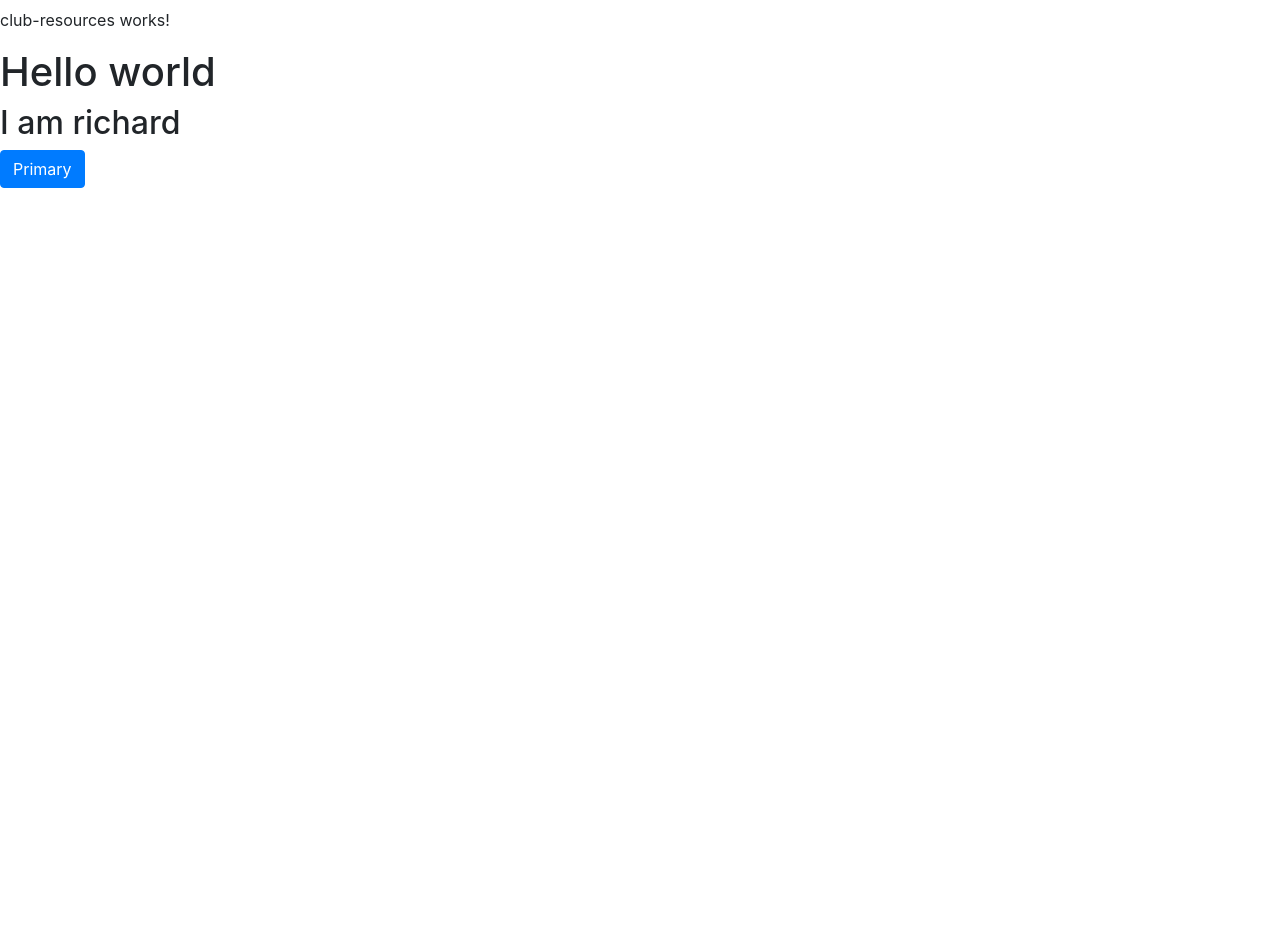
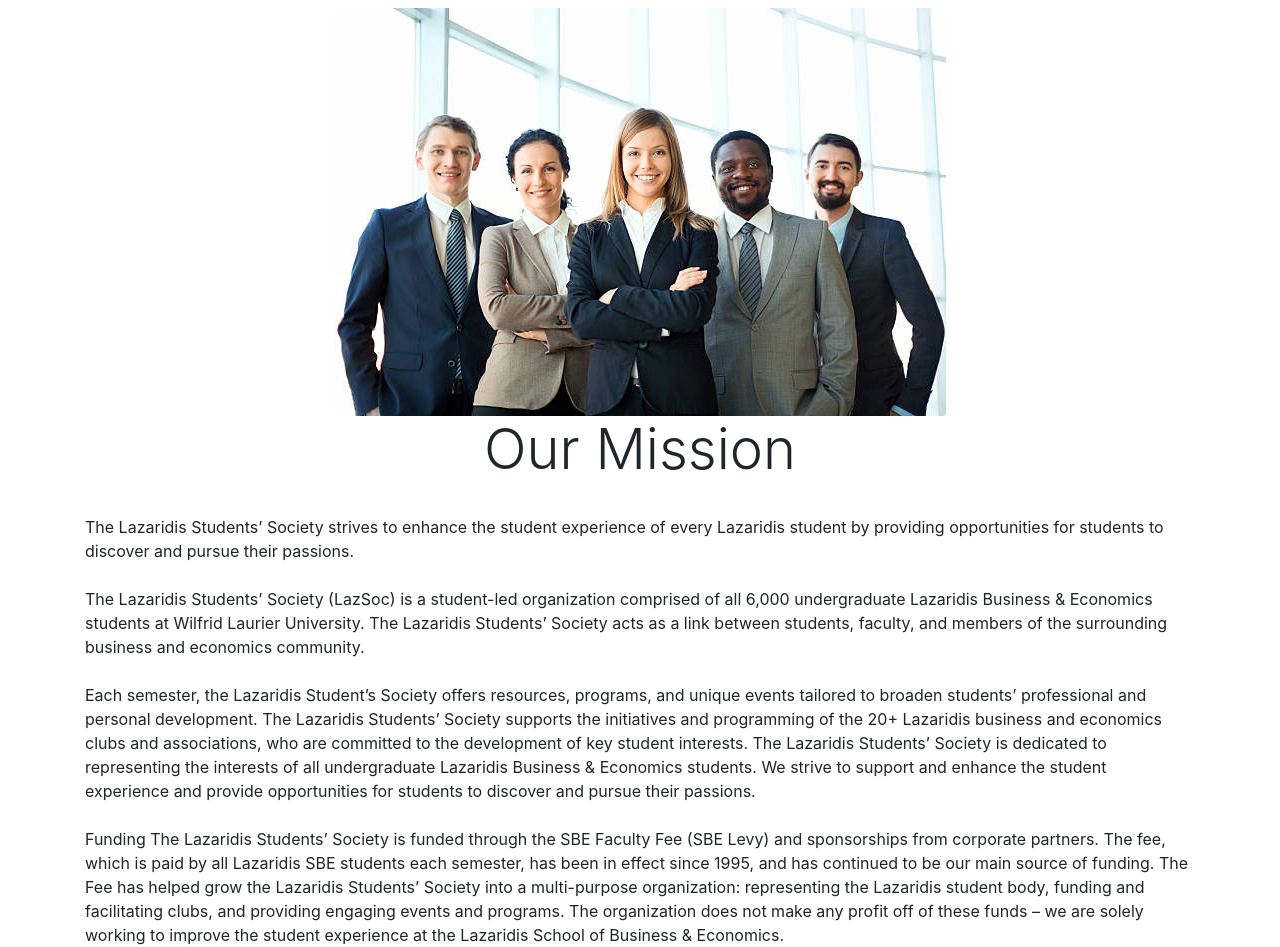
Before and after one commit to hugessen/Lazsoc-Blog, an Angular app: page /resources in a window 1280 px wide. Shown: the part 50-997 px from the top of the page. Before the commit the page ends 800 px from the top, so only its background shows below. Built offline with nearby package versions, Linux system fonts and the light colour scheme.

Commit message:
WebAPI and Newsfeed Data Loading
- Created WebAPI for fetching API data
- Newsfeed now renders event data (messily)

```diff
--- a/src/app/club-resources/club-resources.component.html
+++ b/src/app/club-resources/club-resources.component.html
@@ -1,6 +1,14 @@
-<p>
-  club-resources works!
-</p>
-<h1>Hello world</h1>
-<h2>I am richard</h2>
-<button type="button" class="btn btn-primary">Primary</button>
+<img src="assets/img/Lazsoc-VPs.jpg" class="rounded mx-auto d-block" alt="">
+<!-- <h1 class="display-3 text-center">Lazaridis Students' Society</h1> -->
+<h1 class="display-4 text-center">Our Mission</h1><br/>
+<div class="container">
+  The Lazaridis Students’ Society strives to enhance the student experience of every Lazaridis student by providing opportunities for students to discover and pursue their passions.
+  <br/><br/>
+  The Lazaridis Students’ Society (LazSoc) is a student-led organization comprised of all 6,000 undergraduate Lazaridis Business & Economics students at Wilfrid Laurier University. The Lazaridis Students’ Society acts as a link between students, faculty, and members of the surrounding business and economics community.
+  <br/><br/>
+  Each semester, the Lazaridis Student’s Society offers resources, programs, and unique events tailored to broaden students’ professional and personal development. The Lazaridis Students’ Society supports the initiatives and programming of the 20+ Lazaridis business and economics clubs and associations, who are committed to the development of key student interests.
+  The Lazaridis Students’ Society is dedicated to representing the interests of all undergraduate Lazaridis Business & Economics students. We strive to support and enhance the student experience and provide opportunities for students to discover and pursue their passions.
+  <br/><br/>
+  Funding
+  The Lazaridis Students’ Society is funded through the SBE Faculty Fee (SBE Levy) and sponsorships from corporate partners. The fee, which is paid by all Lazaridis SBE students each semester, has been in effect since 1995, and has continued to be our main source of funding. The Fee has helped grow the Lazaridis Students’ Society into a multi-purpose organization: representing the Lazaridis student body, funding and facilitating clubs, and providing engaging events and programs. The organization does not make any profit off of these funds – we are solely working to improve the student experience at the Lazaridis School of Business & Economics.
+</div>
--- a/src/app/newsfeed/newsfeed.component.html
+++ b/src/app/newsfeed/newsfeed.component.html
@@ -2,3 +2,16 @@
 <!-- <h1 class="display-2 text-center"><b>Lazaridis Students' Society</b></h1> -->
 <h1 class="display-3 text-center"><b>Something big is coming</b></h1>
 <h1 class="display-5 text-muted text-center">#RushPike2017</h1>
+
+<h3>Some events</h3>
+<div class="container">
+  <div class="card" style="width: 20rem;" *ngFor="let event of events">
+    <img class="card-img-top" src="assets/img/DECA.png" style="height:10rem">
+    <div class="card-block">
+      <h5 class="card-title">{{event.title}}</h5>
+      <h6 class="card-subtitle mb-2 text-muted">{{event.sub_heading}}</h6>
+      <!-- <a href="#" class="btn btn-primary">Go somewhere</a> -->
+    </div>
+  </div>
+
+</div>
--- a/src/app/newsfeed/newsfeed.component.ts
+++ b/src/app/newsfeed/newsfeed.component.ts
@@ -1,4 +1,5 @@
 import { Component, OnInit } from '@angular/core';
+import { WebAPI } from '../web-api.service';
 
 @Component({
   selector: 'app-newsfeed',
@@ -6,8 +7,13 @@
   styleUrls: ['./newsfeed.component.css']
 })
 export class NewsfeedComponent implements OnInit {
-
-  constructor() { }
+  events = [];
+  constructor(private webAPI: WebAPI) {
+    webAPI.getEvents().then( res => {
+      this.events = res.events;
+      console.log(this.events);
+    })
+  }
 
   ngOnInit() {
   }
--- /dev/null
+++ b/src/app/web-api.service.ts
@@ -0,0 +1,16 @@
+import { Injectable } from '@angular/core';
+import {Http} from '@angular/http';
+import { Observable } from 'rxjs/Observable';
+import 'rxjs/add/operator/map';
+import 'rxjs/add/operator/toPromise';
+
+@Injectable()
+export class WebAPI {
+
+  constructor(private http:Http) { }
+
+  getEvents(){
+    return this.http.get("https://moria.lazsoc.ca/v2/api/events.json").map(res => res.json()).toPromise();
+  }
+
+}
```
Also changed, not shown: src/app/app.module.ts (+5 -2 lines), src/assets/img/Lazsoc-VPs.jpg (added), 1 other file (tests, documents, lock files or other folders).
